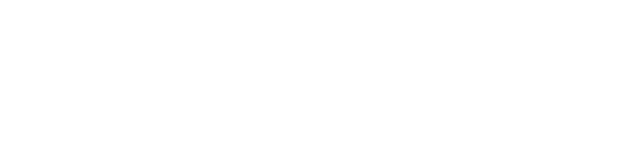
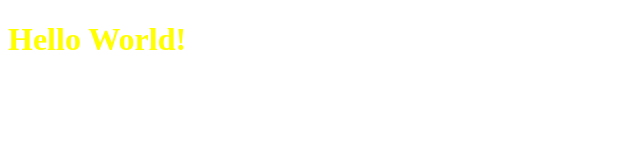
Before and after one commit to meitar-canar/ourRepository, a plain HTML site: page index.html in a window 1280 px wide. Shown: the whole page, without its empty margins (0-640 px from the left). Drawn offline with Linux system fonts and the light colour scheme.

Commit message:
added into into html file

```diff
--- a/index.css
+++ b/index.css
@@ -1,3 +1,8 @@
 #mydiv {
     color: red;
 }
+
+
+#myH1 {
+    color: yellow;
+}
--- a/index.html
+++ b/index.html
@@ -8,6 +8,7 @@
 </head>
 
 <body>
+    <h1 id="myH1">Hello World!</h1>
 
 </body>
 
```
